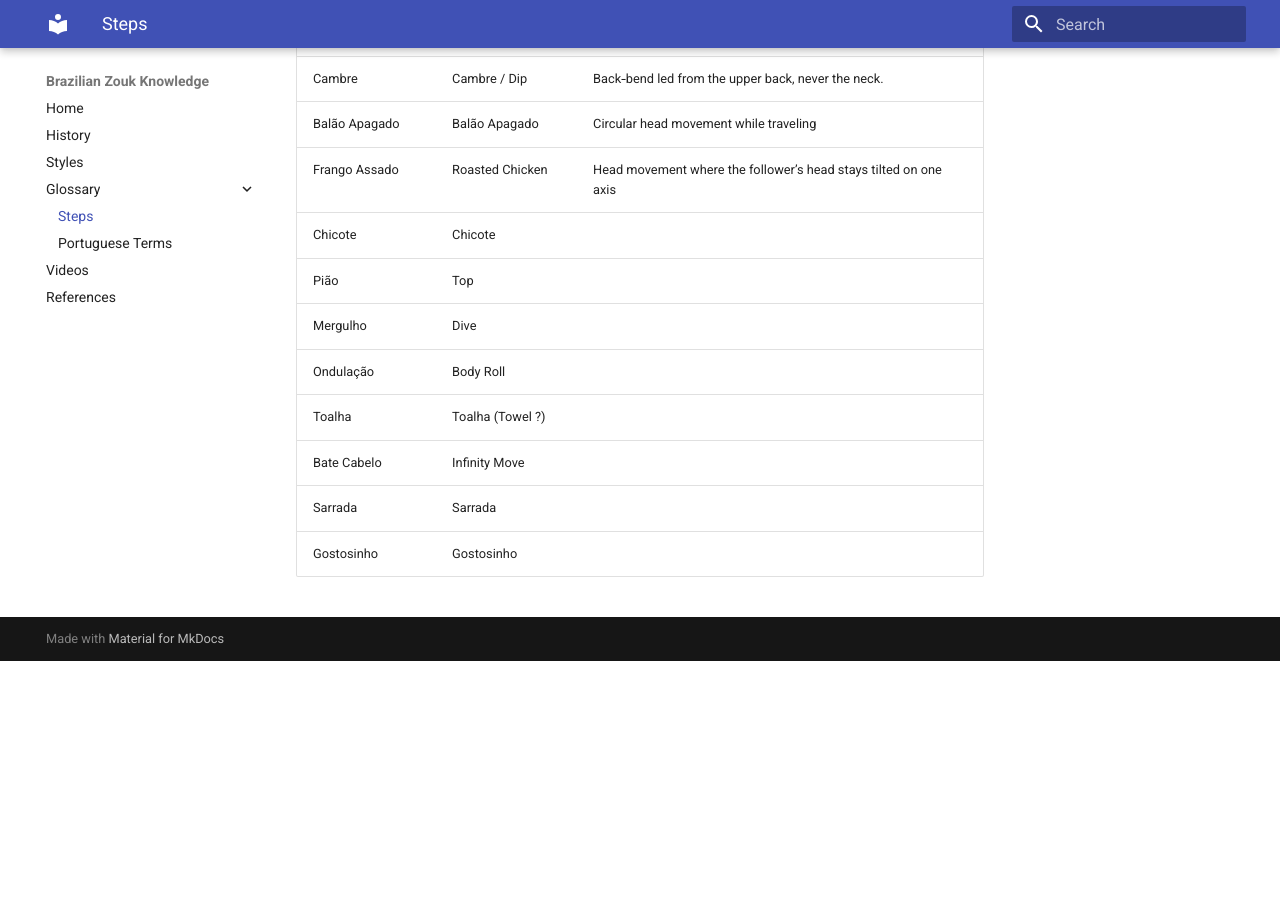
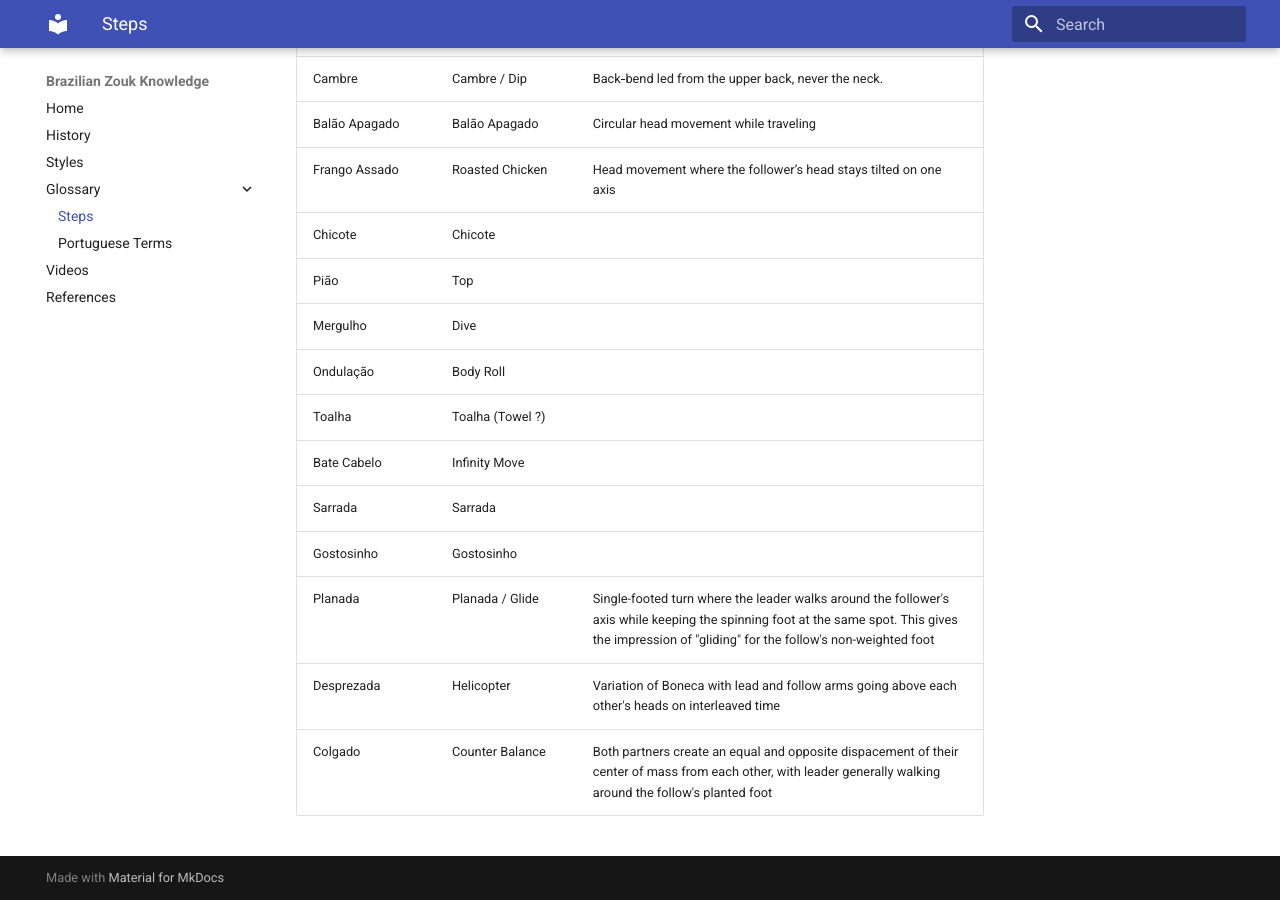
Before and after one commit to CristianLefter/Brazilian-Zouk-Knowledge, an MkDocs documentation site: the page built from docs/glossary_steps.md, in a window 1280 px wide and 900 px high, scrolled down 1179 px. Built offline with MkDocs 1.6.1 and Material for MkDocs 9.7.7, drawn with Linux system fonts in a browser that asks for light colours; before the commit the page ends 1840 px from its top, so only the background shows below that.

Commit message:
Add new moves
Planada, Colgado and Despresada

```diff
--- a/docs/glossary_steps.md
+++ b/docs/glossary_steps.md
@@ -19,8 +19,8 @@
 | Boneca| Boneca | “Doll” head whip in figure‑8 while torso rotates. |
 | Cambre| Cambre / Dip | Back‑bend led from the upper back, never the neck. |
 | Balão Apagado | Balão Apagado | Circular head movement while traveling |
-| Frango Assado| Roasted Chicken | Head movement where the follower’s head stays tilted on one axis |
-| Chicote| Chicote |  |
+| Frango Assado | Roasted Chicken | Head movement where the follower’s head stays tilted on one axis |
+| Chicote | Chicote |  |
 | Pião | Top |  |
 | Mergulho | Dive |  |
 | Ondulação | Body Roll |  |
@@ -28,3 +28,6 @@
 | Bate Cabelo | Infinity Move |  |
 | Sarrada | Sarrada | |
 | Gostosinho | Gostosinho | |
+| Planada | Planada / Glide | Single-footed turn where the leader walks around the follower's axis while keeping the spinning foot at the same spot. This gives the impression of "gliding" for the follow's non-weighted foot |
+| Desprezada | Helicopter | Variation of Boneca with lead and follow arms going above each other's heads on interleaved time |
+| Colgado | Counter Balance | Both partners create an equal and opposite dispacement of their center of mass from each other, with leader generally walking around the follow's planted foot |
```
